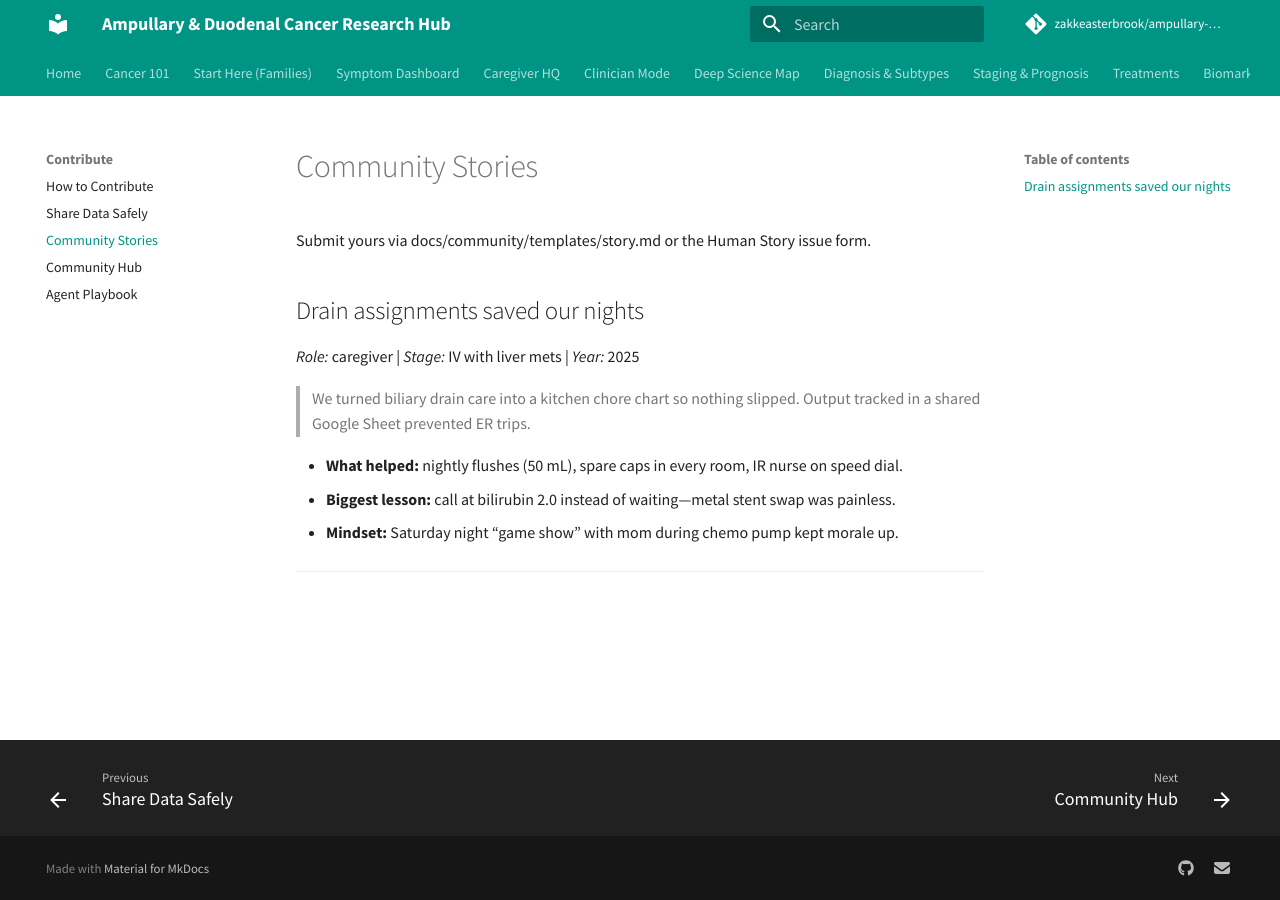
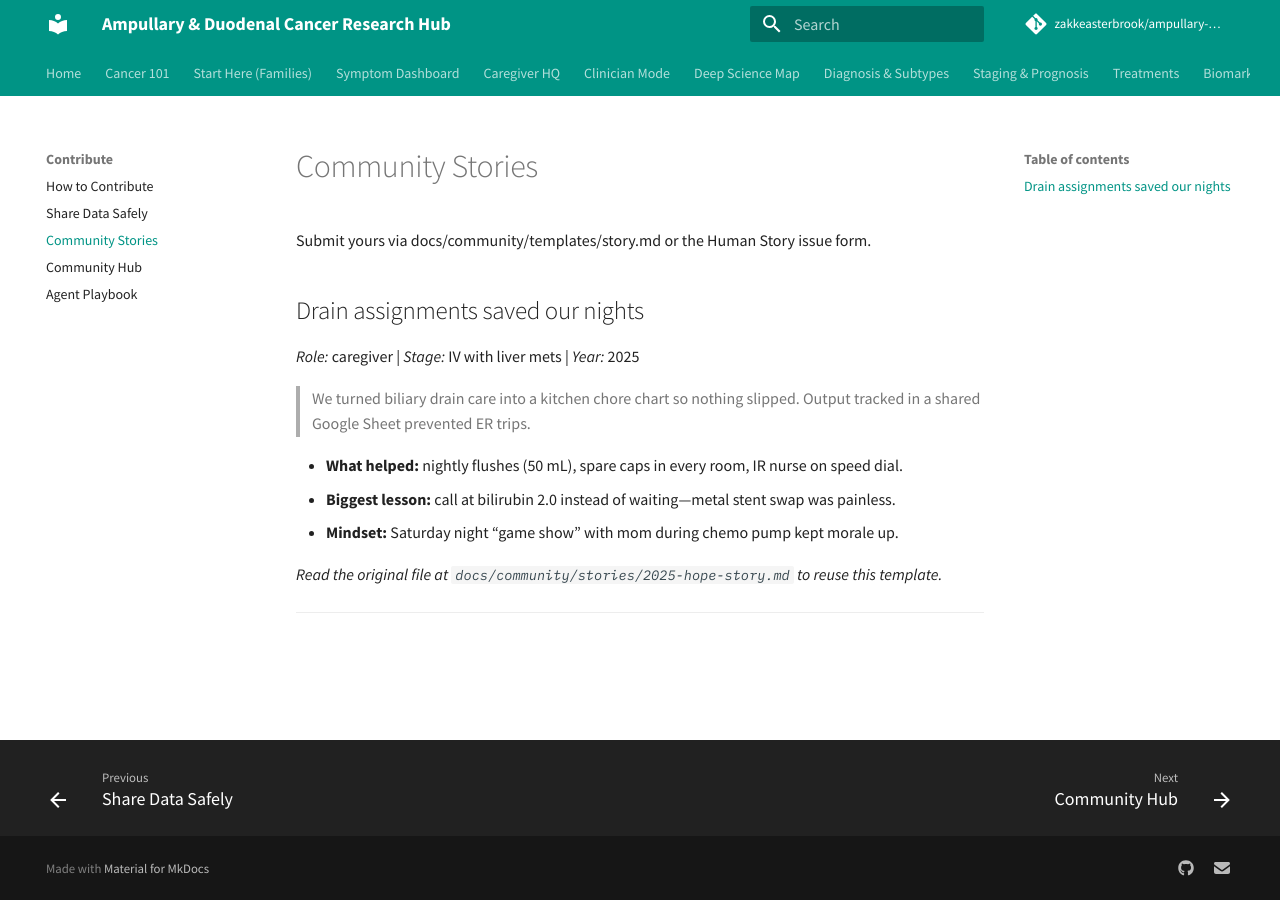
Before and after one commit to zakkeasterbrook/ampullary-duodenal-cancer-research-hub, an MkDocs documentation site: the page built from docs/community/stories.md, in a window 1280 px wide. Built offline with MkDocs 1.6.1 and Material for MkDocs 9.7.7, drawn with Linux system fonts in a browser that asks for light colours; comment, search, counter and statistics services are not loaded.

Commit message:
docs: annotate community story with source path

```diff
--- a/docs/community/stories.md
+++ b/docs/community/stories.md
@@ -11,4 +11,6 @@ Submit yours via docs/community/templates/story.md or the Human Story issue form
 - **Biggest lesson:** call at bilirubin 2.0 instead of waiting—metal stent swap was painless.
 - **Mindset:** Saturday night “game show” with mom during chemo pump kept morale up.
 
+_Read the original file at `docs/community/stories/2025-hope-story.md` to reuse this template._
+
 ---
```
